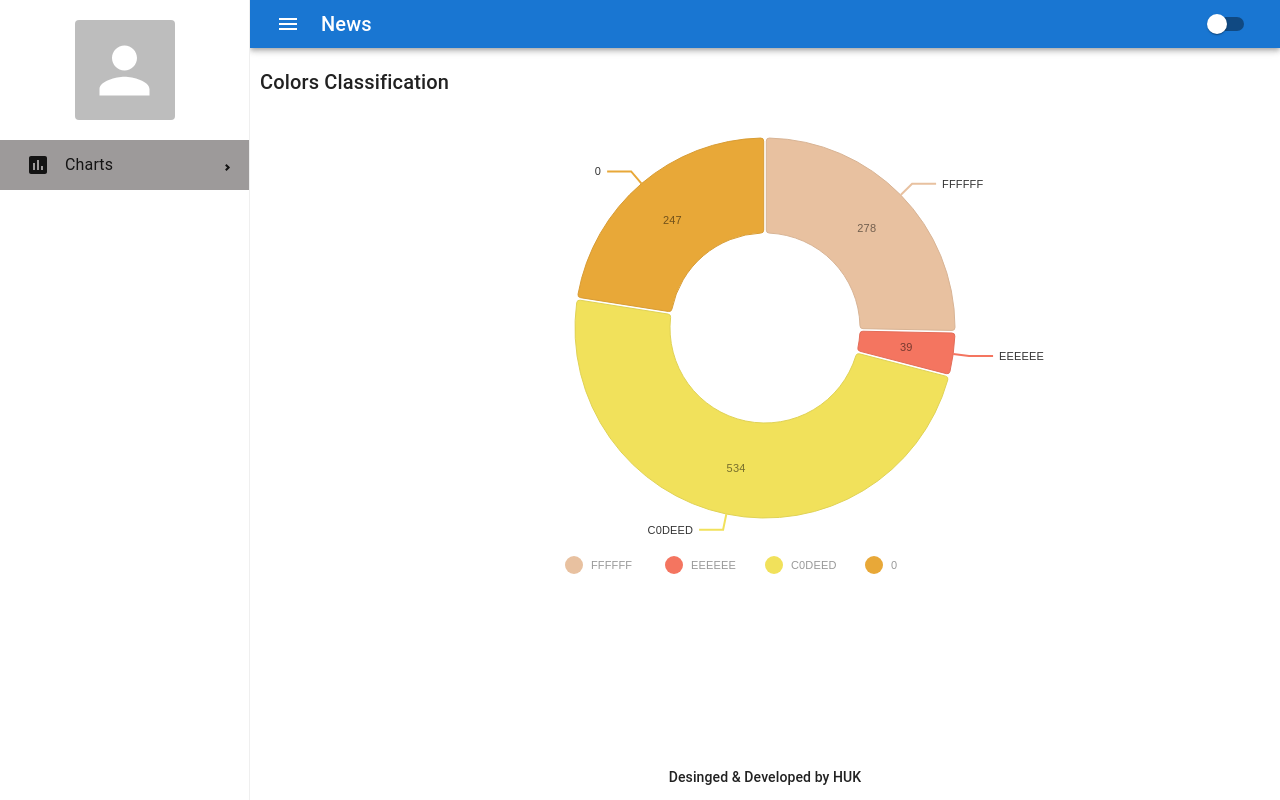
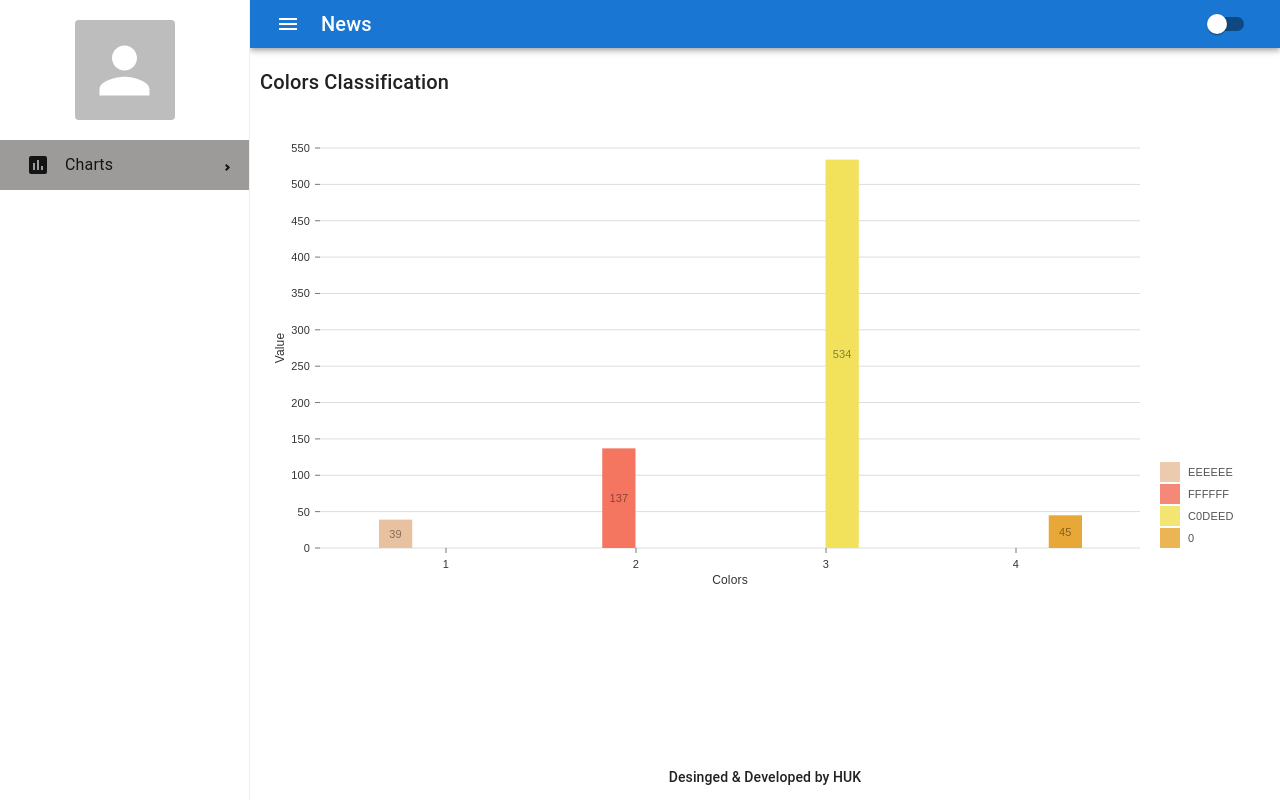
Before and after one commit to hukdeveloper/survey, a Next.js app: page /admin/colors in a window 1280 px wide. Built offline with nearby package versions, Linux system fonts and the light colour scheme.

Commit message:
Updation of graphs

```diff
--- a/src/app/(admin)/admin/colors/page.jsx
+++ b/src/app/(admin)/admin/colors/page.jsx
@@ -1,32 +1,24 @@
 "use client";
 
 import { Box, Typography } from "@mui/material";
-import { ResponsivePie } from "@nivo/pie";
+import { ResponsiveBar } from "@nivo/bar";
 
 const data = [
   {
-    id: "FFFFFF",
-    label: "FFFFFF",
-    value: 278,
-    color: "hsl(268, 70%, 50%)",
+    id: "1",
+    EEEEEE: "39",
   },
   {
-    id: "EEEEEE",
-    label: "EEEEEE",
-    value: 39,
-    color: "hsl(188, 70%, 50%)",
+    id: "2",
+    FFFFFF: "137",
   },
   {
-    id: "C0DEED",
-    label: "C0DEED",
-    value: 534,
-    color: "hsl(237, 70%, 50%)",
+    id: "3",
+    C0DEED: "534",
   },
   {
-    id: "0",
-    label: "0",
-    value: 247,
-    color: "hsl(138, 70%, 50%)",
+    id: "4",
+    0: "45",
   },
 ];
 
@@ -35,33 +27,22 @@ const Colors = () => (
     <Typography variant="h6" mt={1}>
       Colors Classification
     </Typography>
-    <ResponsivePie
+    <ResponsiveBar
       data={data}
-      margin={{ top: 40, right: 80, bottom: 80, left: 80 }}
-      innerRadius={0.5}
-      padAngle={0.7}
-      cornerRadius={3}
-      activeOuterRadiusOffset={8}
-      borderWidth={1}
-      borderColor={{
-        from: "color",
-        modifiers: [["darker", 0.2]],
-      }}
-      arcLinkLabelsSkipAngle={10}
-      arcLinkLabelsTextColor="#333333"
-      arcLinkLabelsThickness={2}
-      arcLinkLabelsColor={{ from: "color" }}
-      arcLabelsSkipAngle={10}
-      arcLabelsTextColor={{
-        from: "color",
-        modifiers: [["darker", 2]],
-      }}
+      keys={["EEEEEE", "FFFFFF", "C0DEED", "0"]}
+      indexBy="id"
+      margin={{ top: 50, right: 130, bottom: 50, left: 60 }}
+      padding={0.3}
+      groupMode="grouped"
+      valueScale={{ type: "linear" }}
+      indexScale={{ type: "band", round: true }}
+      colors={{ scheme: "nivo" }}
       defs={[
         {
           id: "dots",
           type: "patternDots",
           background: "inherit",
-          color: "rgba(255, 255, 255, 0.3)",
+          color: "#38bcb2",
           size: 4,
           padding: 1,
           stagger: true,
@@ -70,7 +51,7 @@ const Colors = () => (
           id: "lines",
           type: "patternLines",
           background: "inherit",
-          color: "rgba(255, 255, 255, 0.3)",
+          color: "#eed312",
           rotation: -45,
           lineWidth: 6,
           spacing: 10,
@@ -79,78 +60,76 @@ const Colors = () => (
       fill={[
         {
           match: {
-            id: "ruby",
+            id: "fries",
           },
           id: "dots",
         },
         {
           match: {
-            id: "c",
-          },
-          id: "dots",
-        },
-        {
-          match: {
-            id: "go",
-          },
-          id: "dots",
-        },
-        {
-          match: {
-            id: "python",
-          },
-          id: "dots",
-        },
-        {
-          match: {
-            id: "scala",
-          },
-          id: "lines",
-        },
-        {
-          match: {
-            id: "lisp",
-          },
-          id: "lines",
-        },
-        {
-          match: {
-            id: "elixir",
-          },
-          id: "lines",
-        },
-        {
-          match: {
-            id: "javascript",
+            id: "sandwich",
           },
           id: "lines",
         },
       ]}
+      borderColor={{
+        from: "color",
+        modifiers: [["darker", 1.6]],
+      }}
+      axisTop={null}
+      axisRight={null}
+      axisBottom={{
+        tickSize: 5,
+        tickPadding: 5,
+        tickRotation: 0,
+        legend: "Colors",
+        legendPosition: "middle",
+        legendOffset: 32,
+        truncateTickAt: 0,
+      }}
+      axisLeft={{
+        tickSize: 5,
+        tickPadding: 5,
+        tickRotation: 0,
+        legend: "Value",
+        legendPosition: "middle",
+        legendOffset: -40,
+        truncateTickAt: 0,
+      }}
+      labelSkipWidth={12}
+      labelSkipHeight={12}
+      labelTextColor={{
+        from: "color",
+        modifiers: [["darker", 1.6]],
+      }}
       legends={[
         {
-          anchor: "bottom",
-          direction: "row",
+          dataFrom: "keys",
+          anchor: "bottom-right",
+          direction: "column",
           justify: false,
-          translateX: 0,
-          translateY: 56,
-          itemsSpacing: 0,
+          translateX: 120,
+          translateY: 0,
+          itemsSpacing: 2,
           itemWidth: 100,
-          itemHeight: 18,
-          itemTextColor: "#999",
+          itemHeight: 20,
           itemDirection: "left-to-right",
-          itemOpacity: 1,
-          symbolSize: 18,
-          symbolShape: "circle",
+          itemOpacity: 0.85,
+          symbolSize: 20,
           effects: [
             {
               on: "hover",
               style: {
-                itemTextColor: "#000",
+                itemOpacity: 1,
               },
             },
           ],
         },
       ]}
+      role="application"
+      ariaLabel="Nivo bar chart demo"
+      barAriaLabel={(e) =>
+        e.id + ": " + e.formattedValue + " in country: " + e.indexValue
+      }
     />
   </Box>
 );
```
Also changed, not shown: src/app/(admin)/admin/gender/page.jsx (+21 -149 lines).
